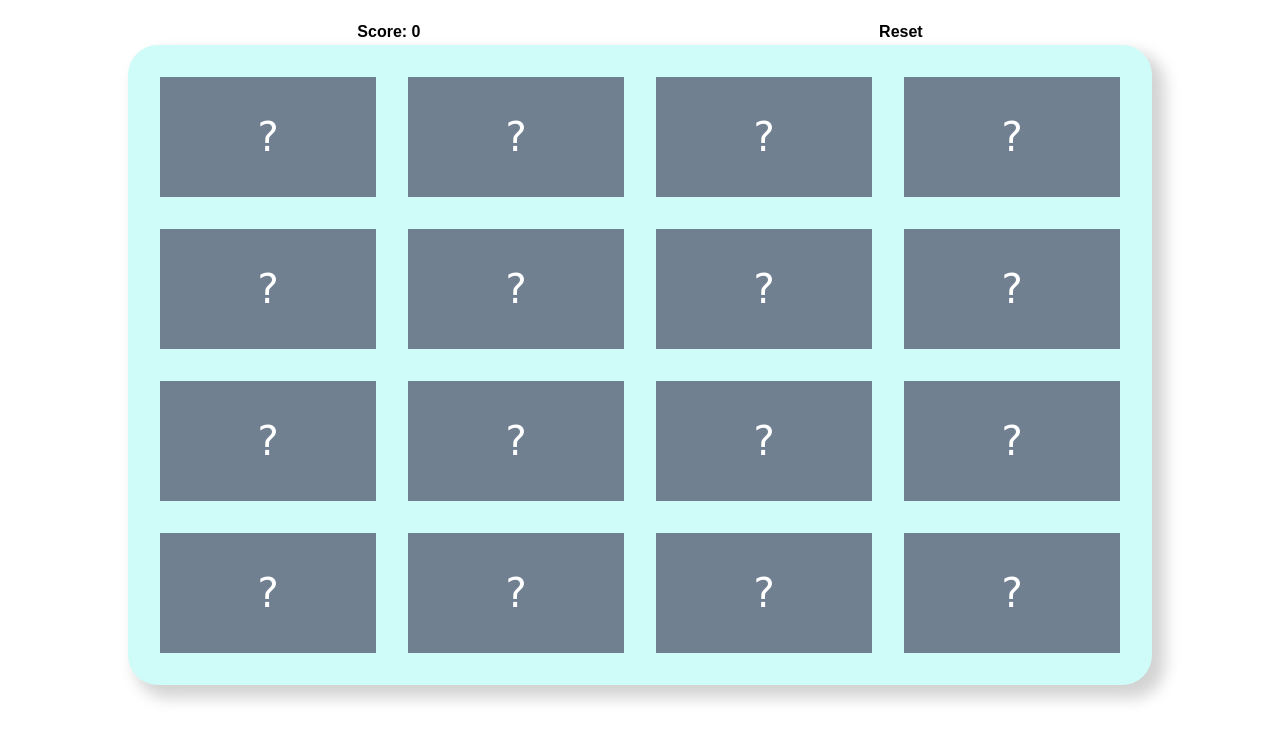
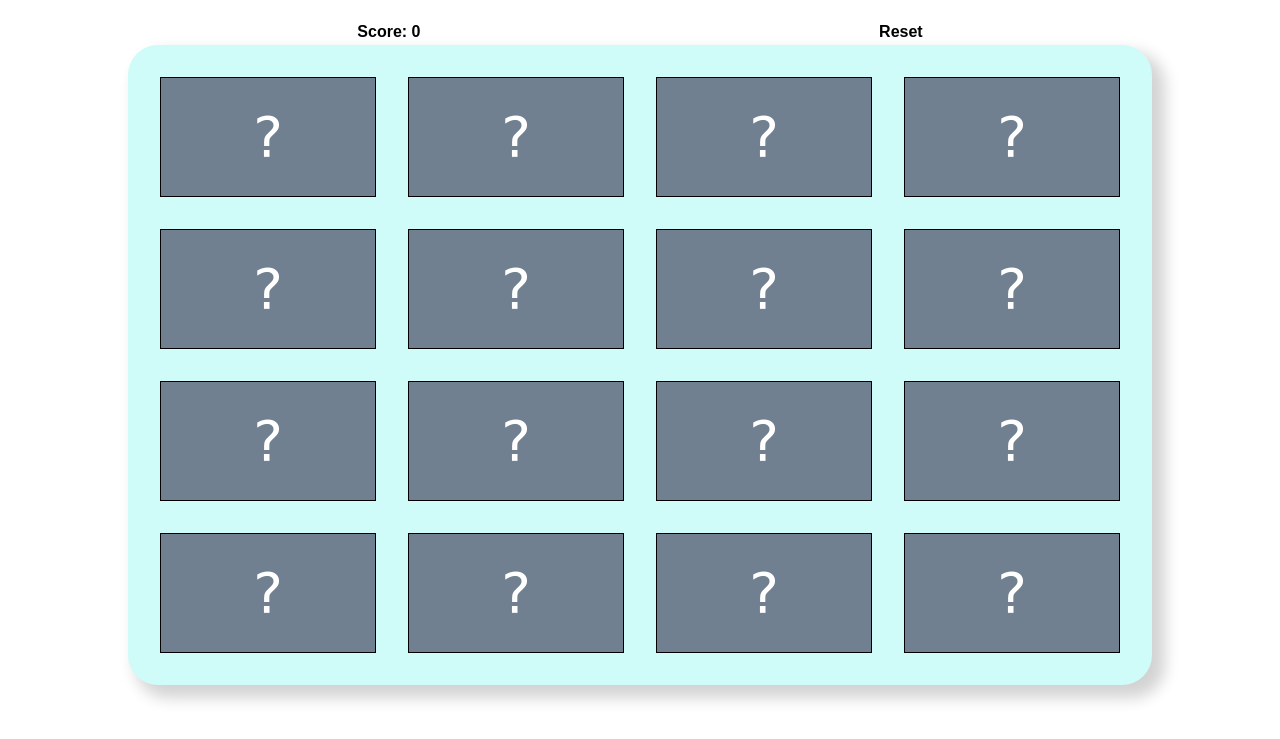
Before and after one commit to jcbates71/udacity_memory_game, a plain HTML site: page index.html in a window 1280 px wide. Shown: the part 61-800 px from the top of the page. Drawn offline with Linux system fonts and the light colour scheme; a web font is replaced by a local one.

Commit message:
Adjusted card formatting
Increased font size and added a border.

```diff
--- a/css/app.css
+++ b/css/app.css
@@ -51,6 +51,9 @@ body {
   flex-grow: 1;
   flex-basis: 0;
   margin: 1em;
+  border-style: solid;
+  border-width: thin;
+  border-color: black;
 }
 
 .back {
@@ -74,7 +77,7 @@ body {
   text-align: center;
   vertical-align: middle;
   font-family: 'Fredericka the Great', cursive;
-  font-size: 30pt;
+  font-size: 42pt;
   margin: auto;
 }
 
```
